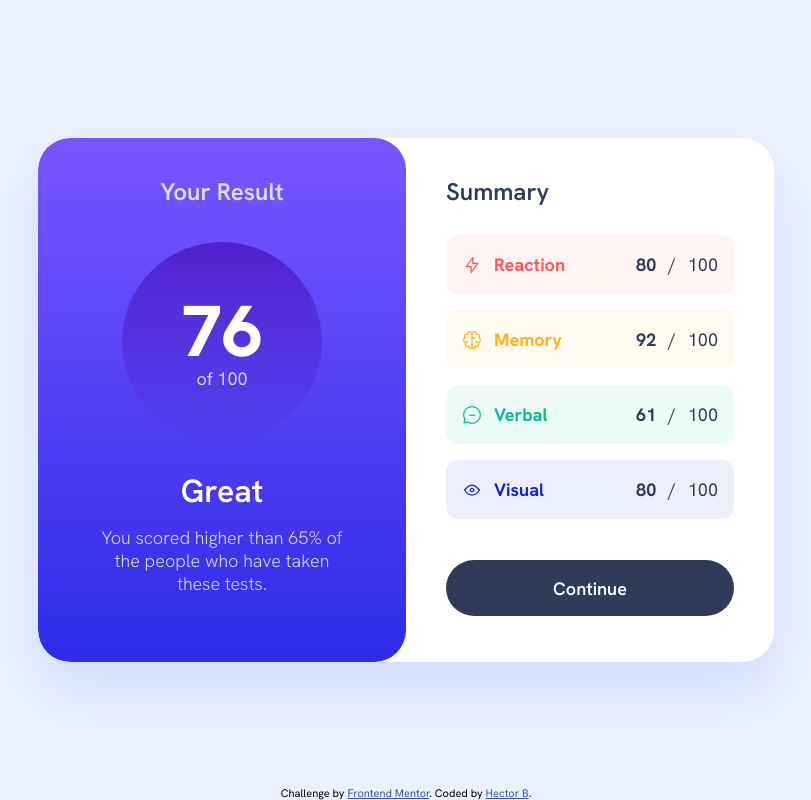
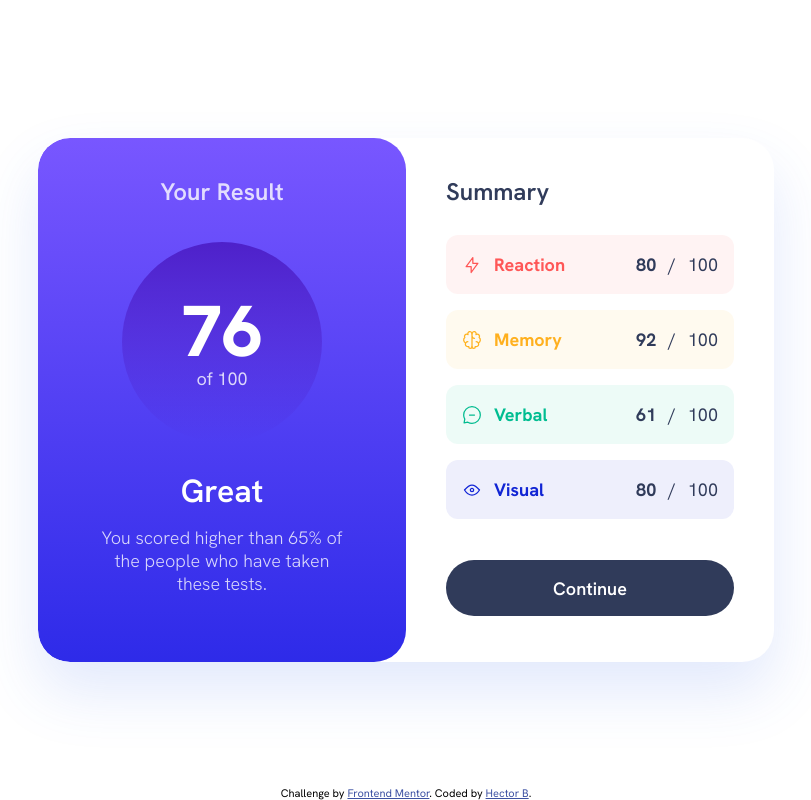
Before and after one commit to hector1234567/fm-results-summary-component, a website: page index.html in a window 1280 px wide. Shown: the whole page, without its empty margins (234-1045 px from the left). Drawn offline with Linux system fonts and the light colour scheme.

Commit message:
Background white

```diff
--- a/sass/base/_base.scss
+++ b/sass/base/_base.scss
@@ -21,7 +21,7 @@ html {
 
 body {
   font-family: Hanken Grotesk;
-  background-color: $Very-Light-blue;
+  background-color: $White;
   min-height: 100dvh;
 
   display: flex;
```
Also changed, not shown: css/styles.css, 1 other file.
